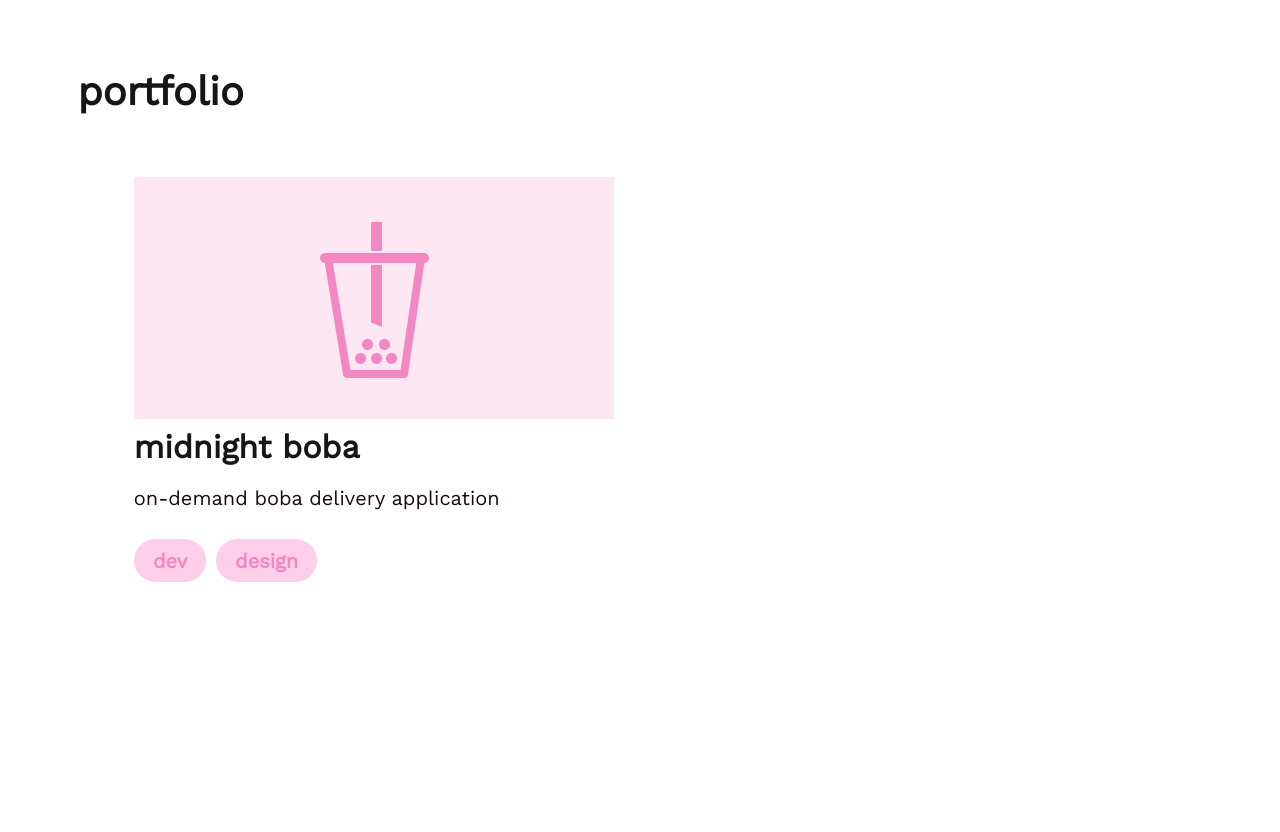
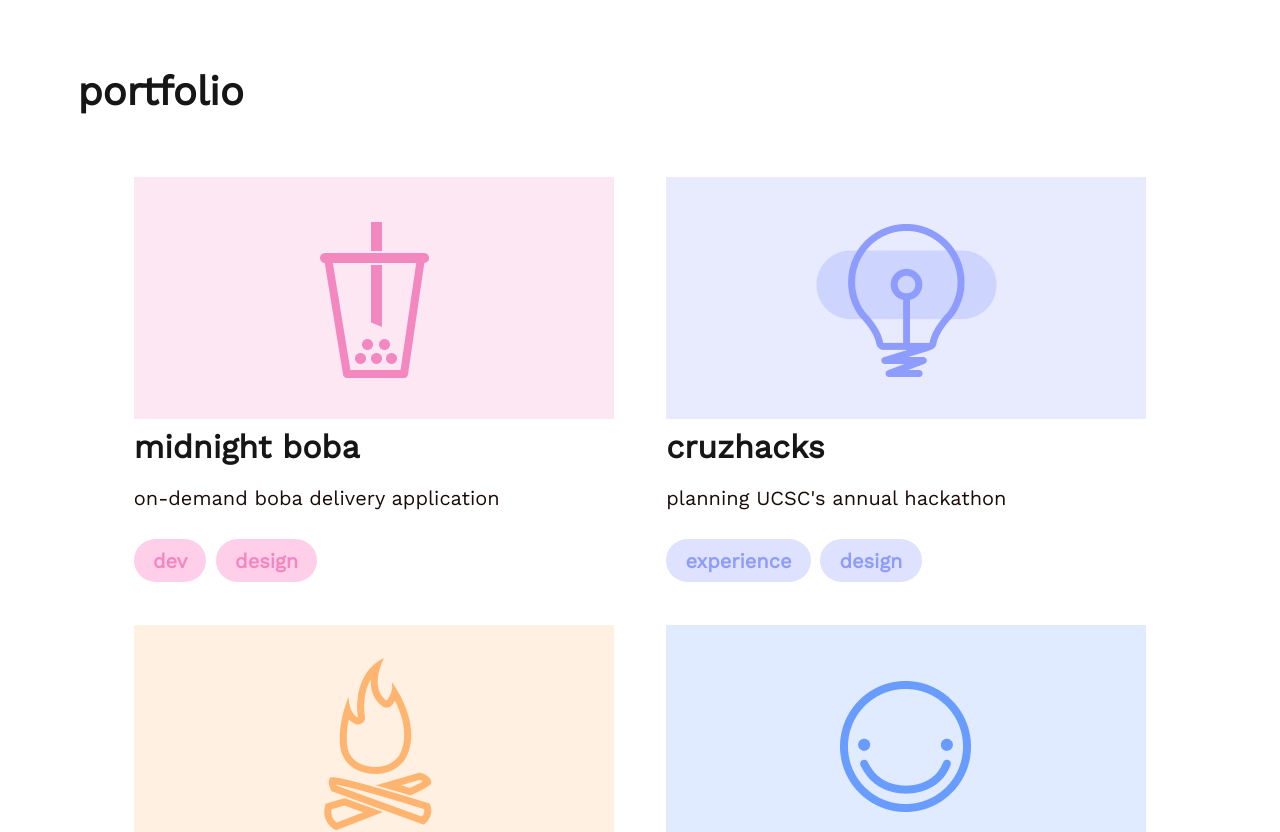
Before and after one commit to jennifer-dutra/jennifer-dutra.github.io, a React (Create React App) app: page / in a window 1280 px wide. Shown: the part 600-1432 px from the top of the page. Before the commit the page ends 1359 px from the top, so only its background shows below. Built offline with nearby package versions, Linux system fonts and the light colour scheme.

Commit message:
use json data to populate project cards

```diff
--- a/src/components/home/Home.js
+++ b/src/components/home/Home.js
@@ -5,6 +5,7 @@
 import computer from '../../assets/images/computer.svg';
 import './Home.css';
 import Fade from 'react-reveal/Fade';
+import data from '../../data.json';
 
 class Home extends Component {
   render() {
@@ -40,9 +41,14 @@
         </Fade>
 
         <div className="projects">
-         <ProjectCard className="prj" name={"midnight boba"} img={"boba-cover"} color={"pink-label"}  description={"on-demand boba delivery application"} skills={["dev", "design"]}></ProjectCard>
+          {
+            data.projects.map((project, i) => {
+              return (
+                <ProjectCard className="projects" name={project.name} img={project.img} color={project.color} description={project.description} skills={project.skills}></ProjectCard>
+              );
+            })
+          }
         </div>
-
       </div>
     );
   }
```
